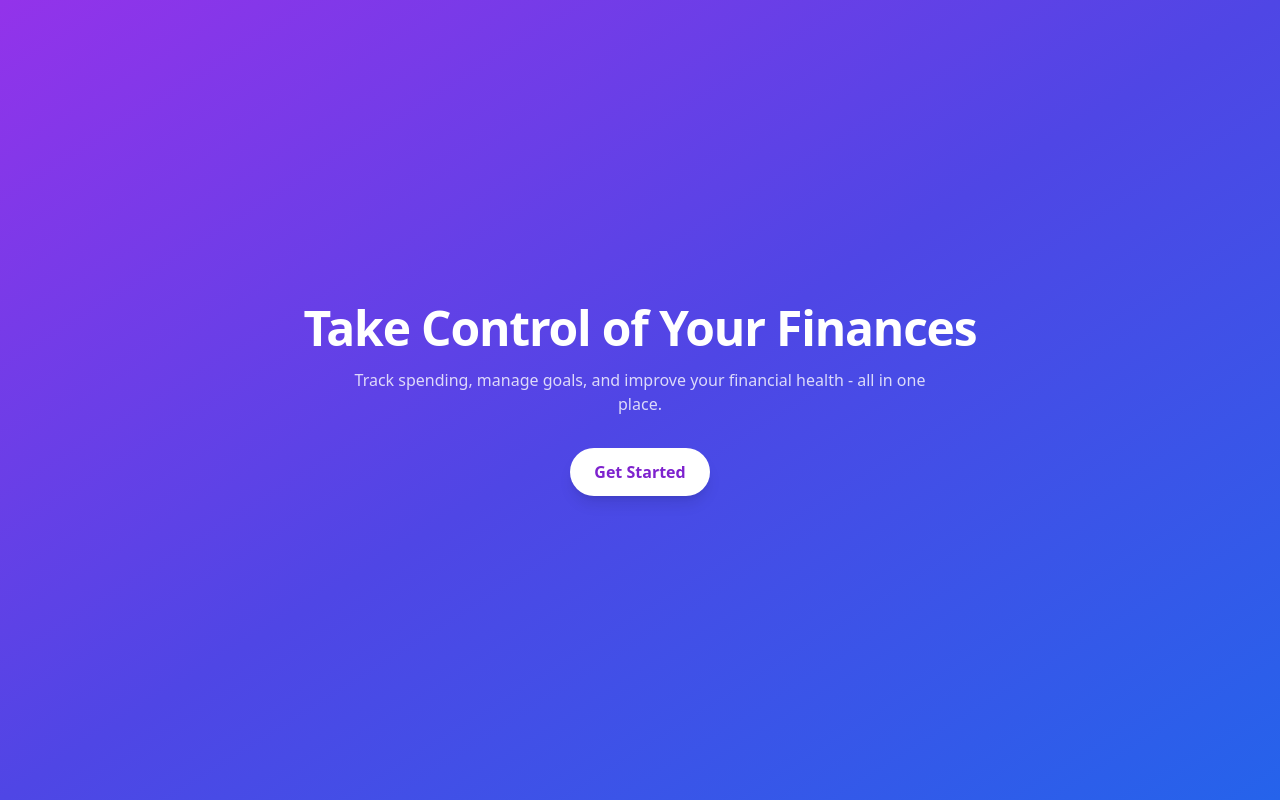
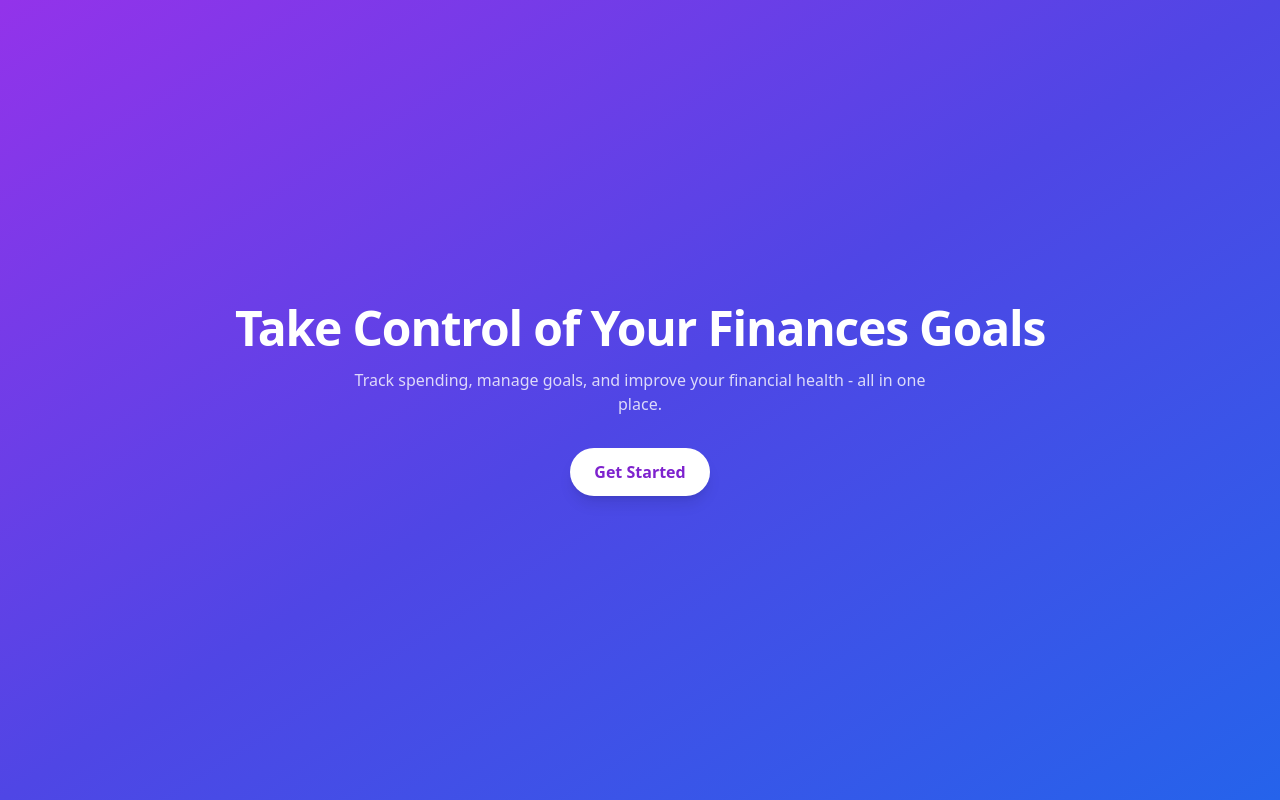
Before and after one commit to RealCifer/FinanceApp, a React (Vite) app: page / in a window 1280 px wide. Built offline with nearby package versions, Linux system fonts and the light colour scheme.

Commit message:
ADDED home

```diff
--- a/src/pages/Home.jsx
+++ b/src/pages/Home.jsx
@@ -8,7 +8,7 @@ function Home() {
       <div className="w-full max-w-6xl px-6 flex flex-col items-center justify-center text-white text-center">
 
         <h1 className="text-4xl md:text-5xl font-bold mb-4 leading-tight">
-          Take Control of Your Finances
+          Take Control of Your Finances Goals
         </h1>
 
         <p className="text-white/80 mb-8 max-w-xl text-sm md:text-base">
```
